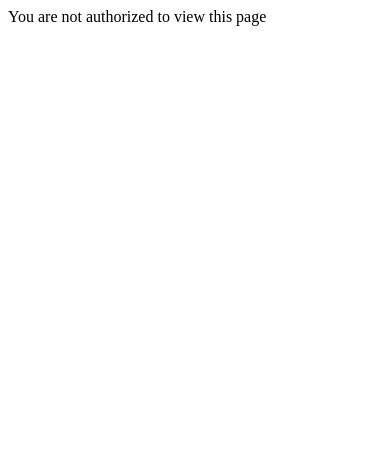
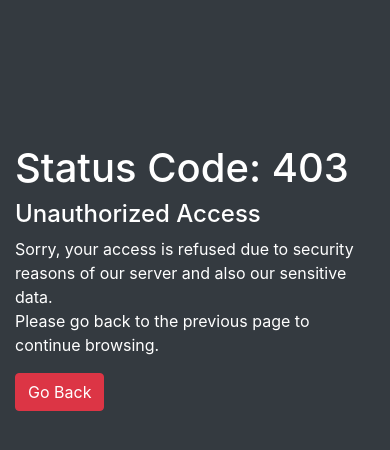
Before and after one commit to Magesh-sam/E-Assignment, a Django app: page / in a window 390 px wide. Shown: the top 450 px of the page. Run offline with Django 3.2, Linux system fonts and the light colour scheme; a user stored in the database is signed in; some libraries are stand-ins or nearby versions.

Commit message:
E-Assignment

```diff
--- a/assignment/decorators.py
+++ b/assignment/decorators.py
@@ -1,5 +1,5 @@
 from django.http import HttpResponse
-from django.shortcuts import redirect
+from django.shortcuts import redirect, render
 
 
 def unauthenticated_user(view_func):
@@ -23,6 +23,6 @@ def allowed_users(allowed_roles=[]):
             if group in allowed_roles:
                 return view_func(request, *args, **kwargs)
             else:
-                return HttpResponse('You are not authorized to view this page')
+                return render(request, 'assignment/403.html')
         return wrapper_func
     return decorator
--- /dev/null
+++ b/assignment/templates/assignment/403.html
@@ -0,0 +1,29 @@
+<!DOCTYPE html>
+<html lang="en">
+
+<head>
+    <meta charset="UTF-8">
+    <meta name="viewport" content="width=device-width, initial-scale=1.0">
+    <title>403-Unauthorized Access</title>
+    <link rel="stylesheet" href="path/to/font-awesome/css/font-awesome.min.css">
+    <link rel="stylesheet" href="https://maxcdn.bootstrapcdn.com/bootstrap/4.0.0/css/bootstrap.min.css" integrity="sha384-Gn5384xqQ1aoWXA+058RXPxPg6fy4IWvTNh0E263XmFcJlSAwiGgFAW/dAiS6JXm" crossorigin="anonymous">
+
+</head>
+
+<body class="bg-dark text-white py-5">
+    <div class="container py-5">
+        <div class="row">
+
+            <div class="col-md-10">
+                <h1> <br/>Status Code: 403</h1>
+                <h4>Unauthorized Access</h4>
+                <p>Sorry, your access is refused due to security reasons of our server and also our sensitive data.<br/>Please go back to the previous page to continue browsing.</p>
+                <a class="btn btn-danger" href="javascript:history.back()">Go Back</a>
+            </div>
+        </div>
+    </div>
+
+
+</body>
+
+</html>
--- a/assignment/templates/assignment/login.html
+++ b/assignment/templates/assignment/login.html
@@ -116,9 +116,11 @@
                 {% endfor %}
                 <div class="mt-4">
                     <div class="d-flex justify-content-center links">
-                        Don't have an account? <a href="{% url 'register' %}" class="ml-2">Sign Up</a>
+                        Don't have an account? <a class="ml-1 btn btn-sm btn-info" href="{% url 'register' %}" class="ml-2">Sign Up</a>
                     </div>
-
+                    <div class="d-flex justify-content-center links mt-2">
+                        Forgot password? <a class="ml-1 btn btn-sm btn-danger" href="{% url 'reset_password' %}" class="ml-2">Reset password</a>
+                    </div>
                 </div>
             </div>
         </div>
--- a/assignment/urls.py
+++ b/assignment/urls.py
@@ -3,6 +3,7 @@ from django.urls import path
 from django.conf import settings
 from django.conf.urls.static import static
 from . import views
+from django.contrib.auth import views as auth_views
 
 urlpatterns = [
     path('register/', views.registerpage, name="register"),
@@ -23,6 +24,27 @@ urlpatterns = [
 
     path('submitform', views.model_form_upload, name="submitform"),
 
+    path('reset_password/',
+         auth_views.PasswordResetView.as_view(
+             template_name="assignment/password_reset.html"),
+         name="reset_password"),
+
+    path('reset_password_sent/',
+         auth_views.PasswordResetDoneView.as_view(
+             template_name="assignment/password_reset_sent.html"),
+         name="password_reset_done"),
+
+    path('reset/<uidb64>/<token>/',
+         auth_views.PasswordResetConfirmView.as_view(
+             template_name="assignment/password_reset_form.html"),
+         name="password_reset_confirm"),
+
+    path('reset_password_complete/',
+         auth_views.PasswordResetCompleteView.as_view(
+             template_name="assignment/password_reset_done.html"),
+         name="password_reset_complete"),
+
+
 ]
 if settings.DEBUG:
     urlpatterns += static(settings.MEDIA_URL,
--- a/assignment/views.py
+++ b/assignment/views.py
@@ -21,9 +21,6 @@ def registerpage(request):
         if form.is_valid():
             form.save()
             user = form.cleaned_data.get('username')
-
-            group = Group.objects.get(name='student')
-            user.groups.add(group)
 
             messages.success(request, 'Account was created for ' + user)
             return redirect('login')
```
Also changed, not shown: assignment/templates/assignment/password_reset.html (added, +12 -0 lines), assignment/templates/assignment/password_reset_done.html (added, +7 -0 lines), assignment/templates/assignment/password_reset_form.html (added, +12 -0 lines), assignment/templates/assignment/password_reset_sent.html (added, +9 -0 lines), eassignment/settings.py (+8 -0 lines), db.sqlite3, 2 other files.
